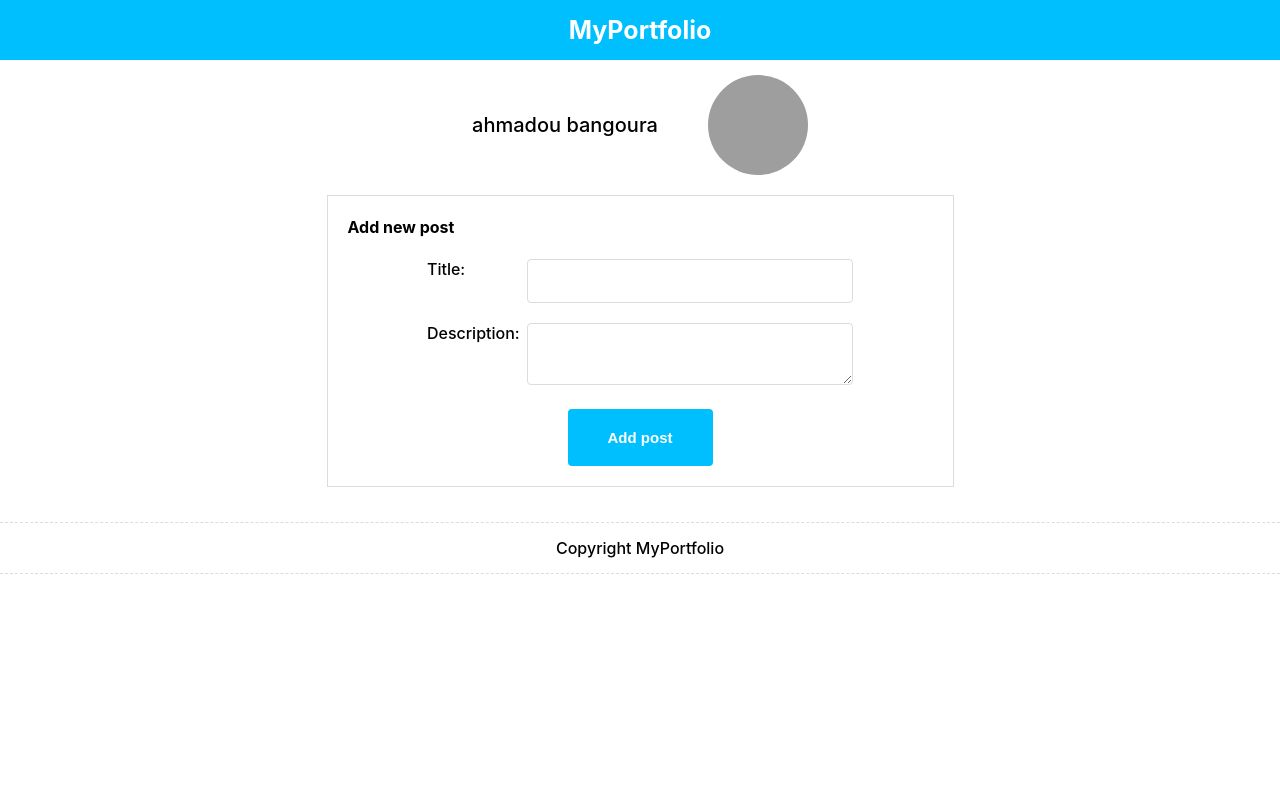
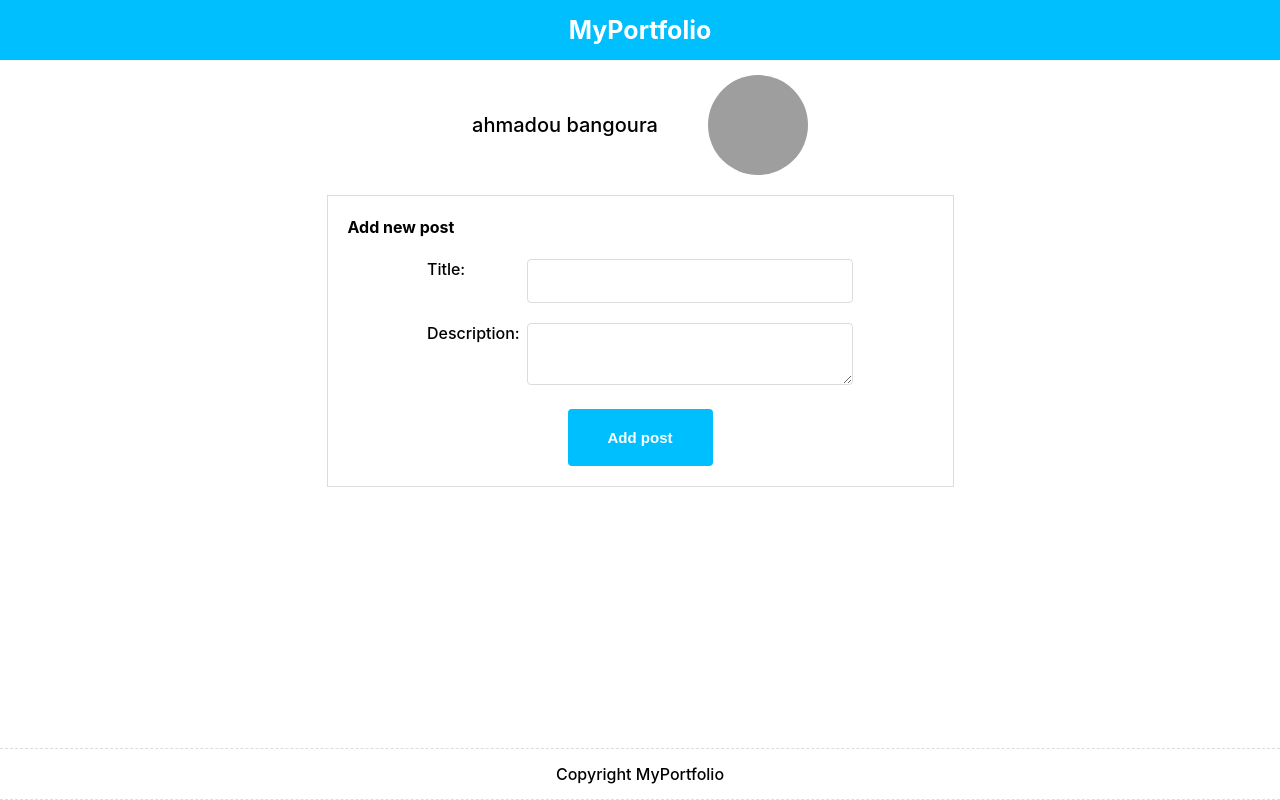
Before and after one commit to ProNoob702/reactjs-course, a React (Create React App) app: page / in a window 1280 px wide. Built offline with nearby package versions, Linux system fonts and the light colour scheme; grey boxes are pictures that could not be loaded.

Commit message:
AppMain is flex1

```diff
--- a/src/styles/App.css
+++ b/src/styles/App.css
@@ -1,3 +1,9 @@
+.App {
+  height: 100vh;
+  display: flex;
+  flex-direction: column;
+}
+
 .AppHeader {
   background: deepskyblue;
   color: white;
@@ -12,6 +18,7 @@
 
 .AppMain {
   padding: 15px;
+  flex: 1;
 }
 
 .AppFooter {
```
